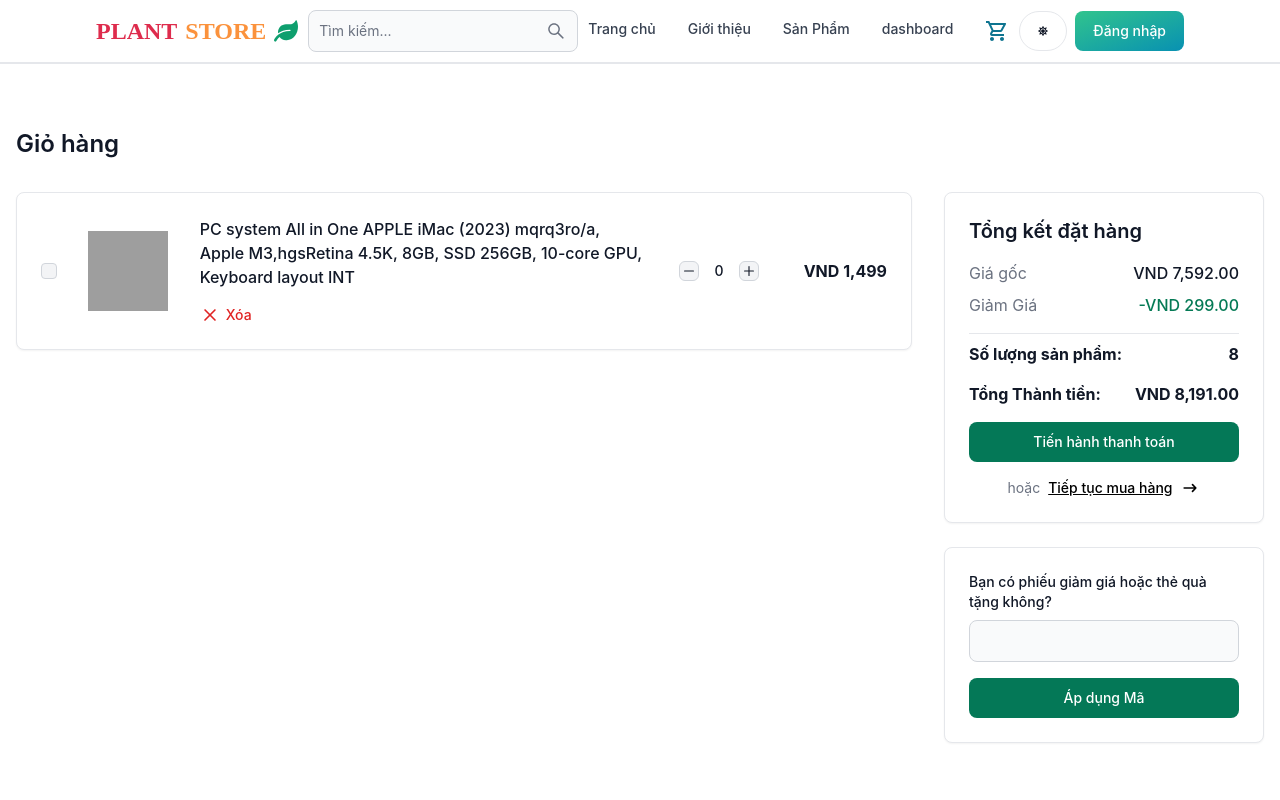
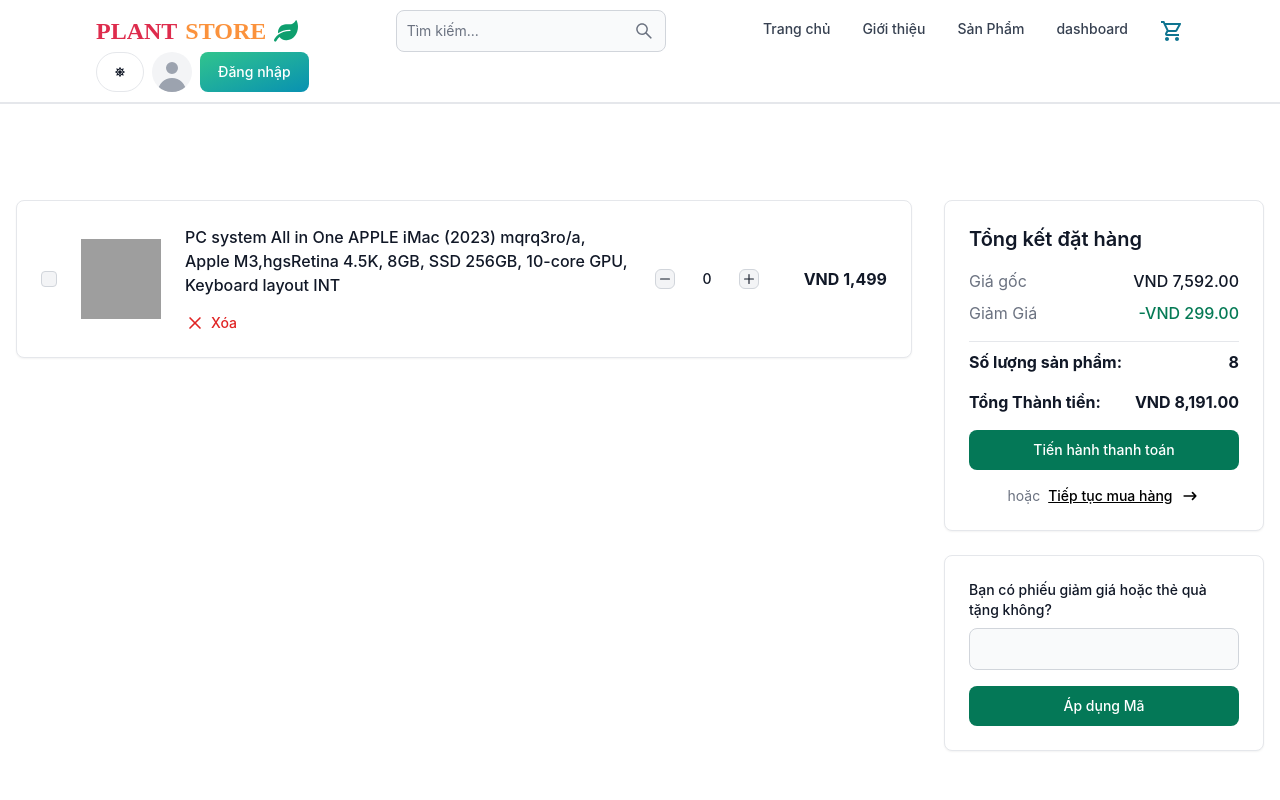
Before and after one commit to viet-tinh1/SEP490_FALL24_OPMS, a React (Vite) app in the folder client/: page /cart in a window 1280 px wide. Shown: the top 800 px of the page. Built offline with nearby package versions, Linux system fonts and the light colour scheme; grey boxes are pictures that could not be loaded; a web font is replaced by a local one.

Commit message:
cập nhập header avatar cho user

```diff
--- a/client/src/components/Header.jsx
+++ b/client/src/components/Header.jsx
@@ -37,6 +37,37 @@
         <Button className="w-12 h-10 hidden sm:inline" color="gray" pill>
           <FaSun />
         </Button>
+
+
+        <Dropdown
+            arrowIcon={false}
+            inline
+            label={
+              <Avatar alt='user' img=''rounded />
+            }
+          >
+            <Dropdown.Header>
+              <span className='block text-sm'>Username</span>
+              <span className='block text-sm font-medium truncate'>
+               Email
+              </span>
+            </Dropdown.Header>
+            <Link to={'/dashboard?tab=profile '}>
+              <Dropdown.Item>Profile</Dropdown.Item>
+            </Link>
+            <Dropdown.Divider />
+            <Dropdown.Item >Sign out</Dropdown.Item>
+          </Dropdown>
+
+
+
+
+
+
+
+
+
+
         <Link to="/sign-in">
           <Button gradientDuoTone="greenToBlue" >
             Đăng nhập
--- a/client/src/pages/Cart.jsx
+++ b/client/src/pages/Cart.jsx
@@ -3,21 +3,38 @@
 import { Link } from "react-router-dom";
 
 export default function Cart() {
-  const [quantity, setQuantity] = useState(0);
+  const [quantity, setQuantity] = useState(0); // Initial quantity
 
-  const increment = () => {
+  const incrementQuantity = () => {
     setQuantity((prevQuantity) => prevQuantity + 1);
   };
 
-  const decrement = () => {
+  const decrementQuantity = () => {
     setQuantity((prevQuantity) => (prevQuantity > 0 ? prevQuantity - 1 : 0));
+  };
+
+  // Function to handle manual input
+  const handleQuantityChange = (e) => {
+    const value = parseInt(e.target.value, 10);
+    if (!isNaN(value) && value >= 0) {
+      setQuantity(value);
+    } else if (e.target.value === "") {
+      setQuantity(""); // Allow empty value while typing
+    }
+  };
+
+  // Reset empty input to 1 on blur
+  const handleBlur = () => {
+    if (!quantity) {
+      setQuantity(0);
+    }
   };
   return (
     <section className="bg-white py-8 antialiased dark:bg-gray-900 md:py-16">
       <div className="mx-auto max-w-screen-xl px-4 2xl:px-0">
-        <h2 className="text-xl font-semibold text-gray-900 dark:text-white sm:text-2xl">
-          Giỏ hàng
-        </h2>
+      <label htmlFor="counter-input" className="sr-only">
+                    Chọn số lượng
+                  </label>
 
         <div className="mt-6 sm:mt-8 md:gap-6 lg:flex lg:items-start xl:gap-8">
           <div className="mx-auto w-full flex-none lg:max-w-2xl xl:max-w-4xl">
@@ -37,16 +54,16 @@
                       alt="imac image"
                     />
                   </a>
-
+                  {/* Quantity */}
                   <label htmlFor="counter-input" className="sr-only">
                     Chọn số lượng
                   </label>
+
                   <div className="flex items-center justify-between md:order-3 md:justify-end">
                     <div className="flex items-center">
                       <button
                         type="button"
-                        id="decrement-button"
-                        onClick={decrement}
+                        onClick={decrementQuantity}
                         className="inline-flex h-5 w-5 shrink-0 items-center justify-center rounded-md border border-gray-300 bg-gray-100 hover:bg-gray-200 focus:outline-none focus:ring-2 focus:ring-gray-100 dark:border-gray-600 dark:bg-gray-700 dark:hover:bg-gray-600 dark:focus:ring-gray-700"
                       >
                         <svg
@@ -68,14 +85,14 @@
                       <input
                         type="text"
                         id="counter-input"
-                        className="w-10 shrink-0 border-0 bg-transparent text-center text-sm font-medium text-gray-900 focus:outline-none focus:ring-0 dark:text-white"
+                        className="w-16 min-w-[50px] shrink-0 border-0 bg-transparent text-center text-sm font-medium text-gray-900 focus:outline-none focus:ring-0 dark:text-white"
                         value={quantity}
-                        readOnly
+                        onChange={handleQuantityChange}
+                        onBlur={handleBlur}
                       />
                       <button
                         type="button"
-                        id="increment-button"
-                        onClick={increment}
+                        onClick={incrementQuantity}
                         className="inline-flex h-5 w-5 shrink-0 items-center justify-center rounded-md border border-gray-300 bg-gray-100 hover:bg-gray-200 focus:outline-none focus:ring-2 focus:ring-gray-100 dark:border-gray-600 dark:bg-gray-700 dark:hover:bg-gray-600 dark:focus:ring-gray-700"
                       >
                         <svg
@@ -185,7 +202,6 @@
                     VND 8,191.00
                   </dd>
                 </dl>
-
               </div>
 
               <Link
```
